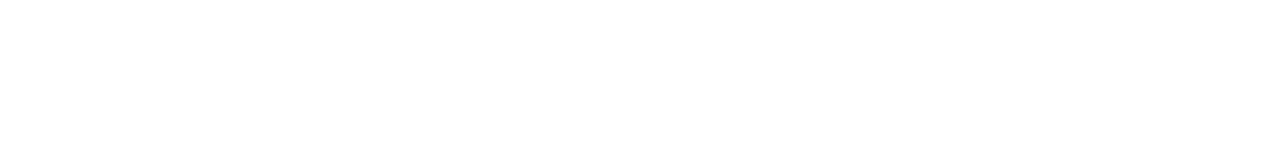
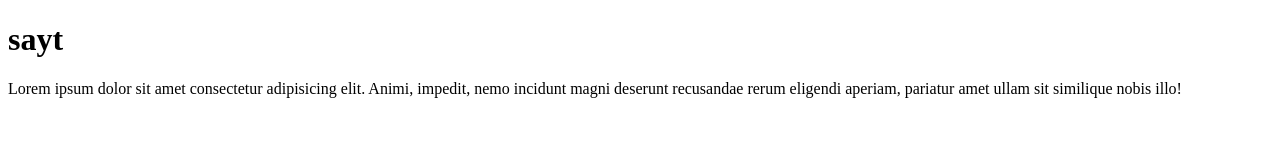
Before and after one commit to wawuz1v/test, a plain HTML site: page index.html in a window 1280 px wide. Drawn offline with Linux system fonts and the light colour scheme.

Commit message:
commit header motto

```diff
--- a/index.html
+++ b/index.html
@@ -7,6 +7,9 @@
     <title>Document</title>
 </head>
 <body>
+    <h1>sayt</h1>
+    <p>Lorem ipsum dolor sit amet consectetur adipisicing elit. Animi, impedit, nemo incidunt magni deserunt recusandae rerum eligendi aperiam, pariatur amet ullam sit similique nobis illo!</p>
+
     <!-- initialize - ishfa tushurish -->
     <!-- stage - saqlashga tayyorlash -->
     <!-- commit - nom berib saqlash qo'yish -->
```
